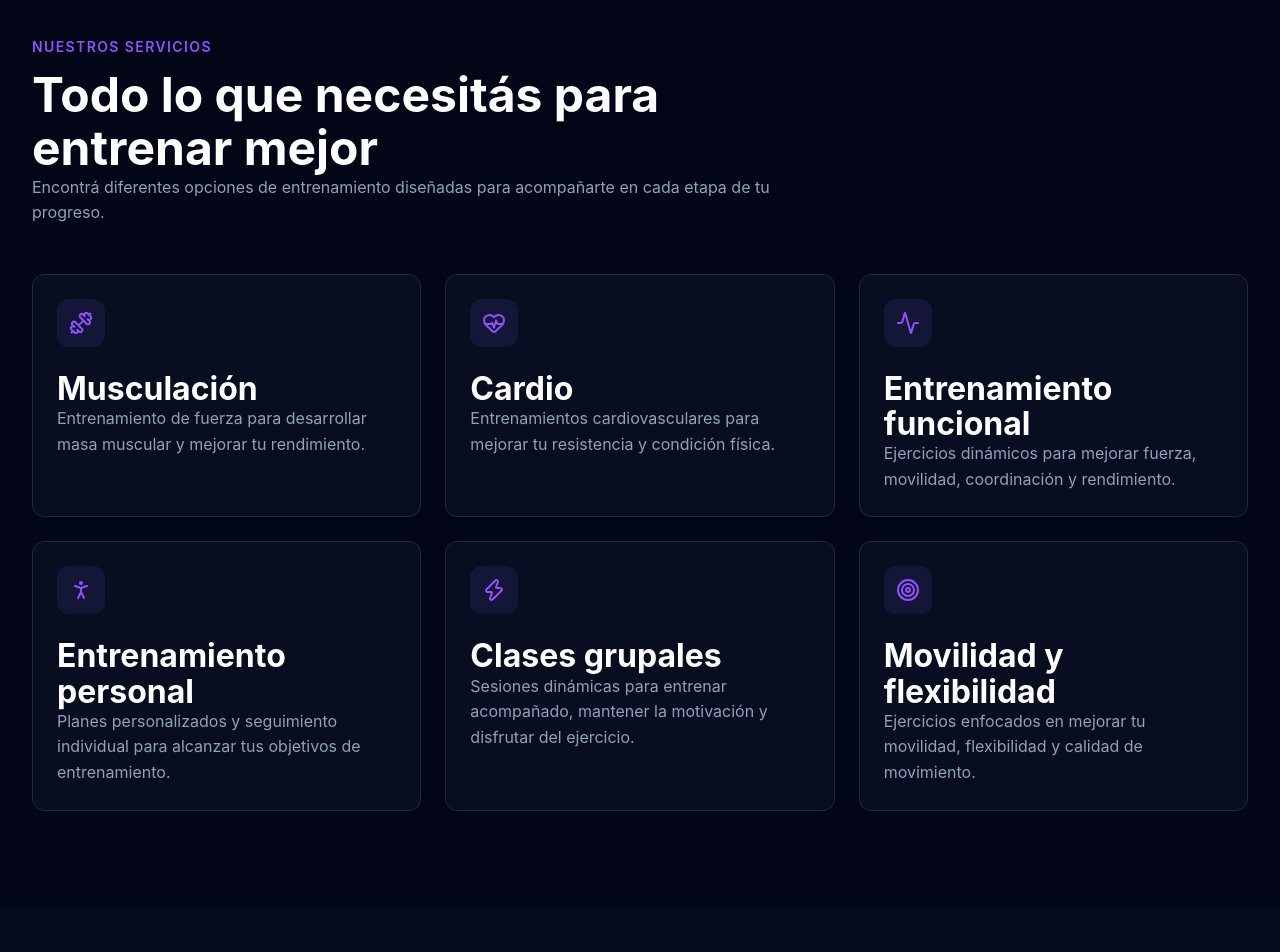
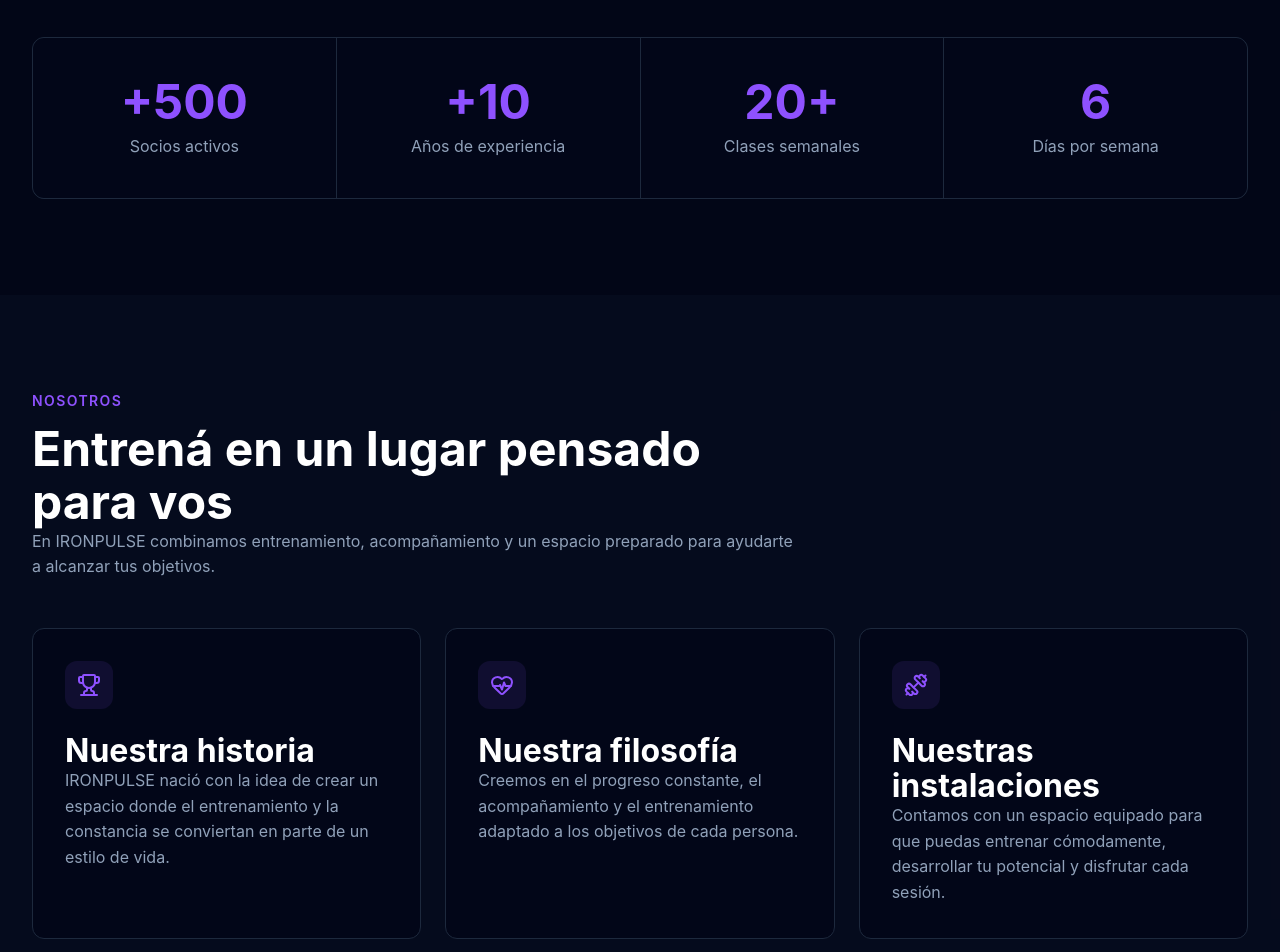
Before and after one commit to Soymigueprogramador/ironpulse, a React (Vite) app: page / in a window 1280 px wide. Shown: the part 860-1812 px from the top of the page. Built offline with nearby package versions, Linux system fonts and the light colour scheme.

Commit message:
feat: implement stats and about sections

```diff
--- a/src/App.tsx
+++ b/src/App.tsx
@@ -6,6 +6,8 @@
 import Testimonials from "./components/sections/Testimonials";
 import Schedule from "./components/sections/Schedule";
 import Footer from "./components/layout/Footer";
+import Stats from "./components/sections/Stats";
+import About from "./components/sections/About"
 
 function App() {
   return (
@@ -14,6 +16,8 @@
 
       <main>
         <Hero />
+        <Stats />
+        <About />
         <Services />
         <Plans />
         <Trainers />
--- /dev/null
+++ b/src/components/sections/About.tsx
@@ -0,0 +1,74 @@
+import { Dumbbell, HeartPulse, Trophy } from "lucide-react"
+import { motion } from "framer-motion"
+import Container from "../common/Container"
+import SectionTitle from "../common/SectionTitle"
+import PageSection from "../layout/PageSection"
+
+const about_items = [
+  {
+    id: "history",
+    icon: Trophy,
+    title: "Nuestra historia",
+    description:
+      "IRONPULSE nació con la idea de crear un espacio donde el entrenamiento y la constancia se conviertan en parte de un estilo de vida.",
+  },
+  {
+    id: "philosophy",
+    icon: HeartPulse,
+    title: "Nuestra filosofía",
+    description:
+      "Creemos en el progreso constante, el acompañamiento y el entrenamiento adaptado a los objetivos de cada persona.",
+  },
+  {
+    id: "facilities",
+    icon: Dumbbell,
+    title: "Nuestras instalaciones",
+    description:
+      "Contamos con un espacio equipado para que puedas entrenar cómodamente, desarrollar tu potencial y disfrutar cada sesión.",
+  },
+]
+
+function About() {
+  return (
+    <PageSection id="nosotros" className="bg-slate-900/30">
+      <Container>
+        <SectionTitle
+          eyebrow="Nosotros"
+          title="Entrená en un lugar pensado para vos"
+          description="En IRONPULSE combinamos entrenamiento, acompañamiento y un espacio preparado para ayudarte a alcanzar tus objetivos."
+        />
+
+        <div className="grid gap-6 md:grid-cols-3">
+          {about_items.map((item, index) => {
+            const Icon = item.icon
+
+            return (
+              <motion.article
+                key={item.id}
+                initial={{ opacity: 0, y: 30 }}
+                whileInView={{ opacity: 1, y: 0 }}
+                viewport={{ once: true, amount: 0.2 }}
+                transition={{
+                  duration: 0.5,
+                  delay: index * 0.12,
+                  ease: "easeOut",
+                }}
+                className="rounded-xl border border-slate-800 bg-slate-950 p-6 transition-colors duration-300 hover:border-violet-500/50 sm:p-8"
+              >
+                <div className="mb-6 flex h-12 w-12 items-center justify-center rounded-lg bg-violet-500/10 text-violet-500">
+                  <Icon size={24} strokeWidth={2} />
+                </div>
+
+                <h3 className="text-white">{item.title}</h3>
+
+                <p className="mt-4 text-slate-400">{item.description}</p>
+              </motion.article>
+            )
+          })}
+        </div>
+      </Container>
+    </PageSection>
+  )
+}
+
+export default About
--- /dev/null
+++ b/src/components/sections/Stats.tsx
@@ -0,0 +1,39 @@
+import { motion } from "framer-motion";
+import Container from "../common/Container";
+import PageSection from "../layout/PageSection";
+import { stats } from "../../data/stats";
+
+function Stats() {
+  return (
+    <PageSection>
+      <Container>
+        <div className="grid grid-cols-2 gap-px overflow-hidden rounded-xl border border-slate-800 bg-slate-800 lg:grid-cols-4">
+          {stats.map((stat, index) => (
+            <motion.div
+              key={stat.id}
+              initial={{ opacity: 0, y: 30 }}
+              whileInView={{ opacity: 1, y: 0 }}
+              viewport={{ once: true, amount: 0.3 }}
+              transition={{
+                duration: 0.5,
+                delay: index * 0.1,
+                ease: "easeOut",
+              }}
+              className="bg-slate-950 px-4 py-8 text-center sm:px-6 sm:py-10"
+            >
+              <span className="block text-3xl font-bold text-violet-500 sm:text-4xl lg:text-5xl">
+                {stat.value}
+              </span>
+
+              <span className="mt-2 block text-sm text-slate-400 sm:text-base">
+                {stat.label}
+              </span>
+            </motion.div>
+          ))}
+        </div>
+      </Container>
+    </PageSection>
+  );
+}
+
+export default Stats;
--- /dev/null
+++ b/src/data/stats.ts
@@ -0,0 +1,24 @@
+import type { Stat } from "../types/Stat";
+
+export const stats: Stat[] = [
+  {
+    id: "members",
+    value: "+500",
+    label: "Socios activos",
+  },
+  {
+    id: "experience",
+    value: "+10",
+    label: "Años de experiencia",
+  },
+  {
+    id: "classes",
+    value: "20+",
+    label: "Clases semanales",
+  },
+  {
+    id: "days",
+    value: "6",
+    label: "Días por semana",
+  },
+];
--- /dev/null
+++ b/src/types/Stat.ts
@@ -0,0 +1,5 @@
+export interface Stat {
+  id: string
+  value: string
+  label: string
+}
```
Also changed, not shown: 1 other file (tests, documents, lock files or other folders).
